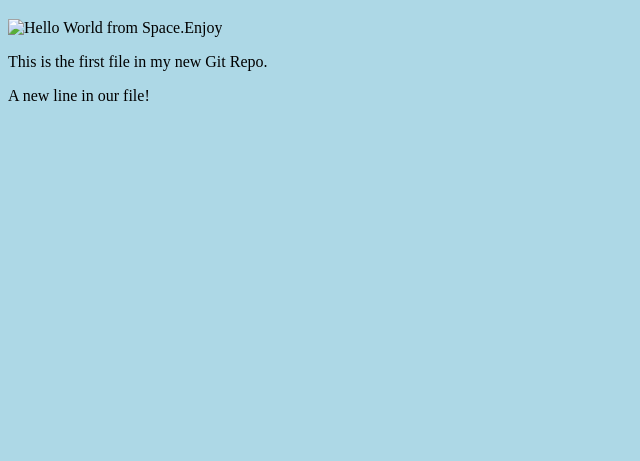
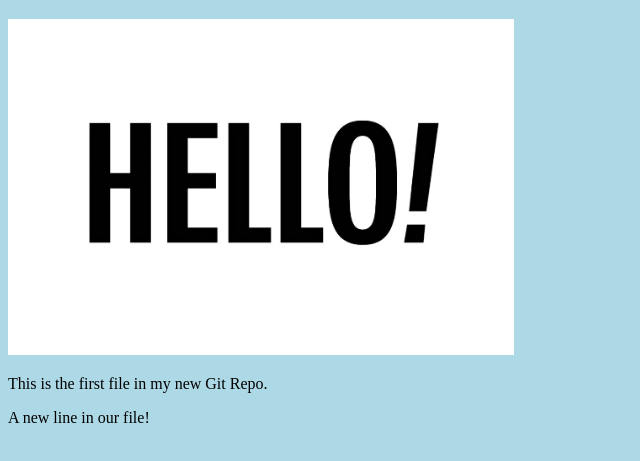
Before and after one commit to nanshinvic/third, a plain HTML site: page index.html in a window 1280 px wide. Shown: the part 61-522 px from the top of the page, without its empty margins (0-640 px from the left). Drawn offline with Linux system fonts and the light colour scheme.

Commit message:
Add hello image to hello_world_images branch

```diff
--- a/index.html
+++ b/index.html
@@ -7,8 +7,8 @@
 <body>
 
 <h1>Hello world!</h1>
-<div><img src="img_hello_world.jpg" alt="Hello  World from Space.Enjoy"
-    style="width:100%;max-width:960px"></div>
+<div><img src="hello.jpg" alt="Hello  World from Space.Enjoy"
+    style="width:50%;max-width:40%"></div>
 <p>This is the first file in my new Git Repo.</p>
 <p>A new line in our file!</p>
 </body>
```
Also changed, not shown: hello.jpg (added).
